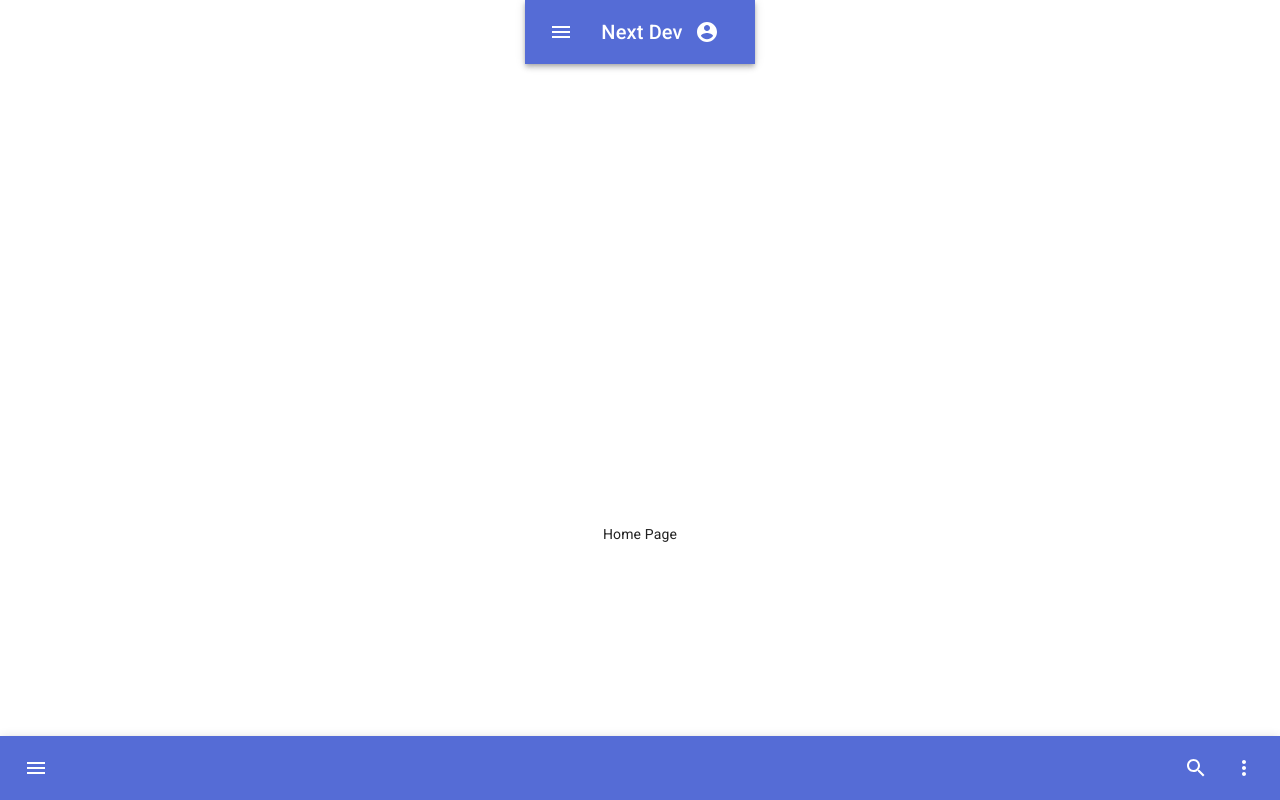
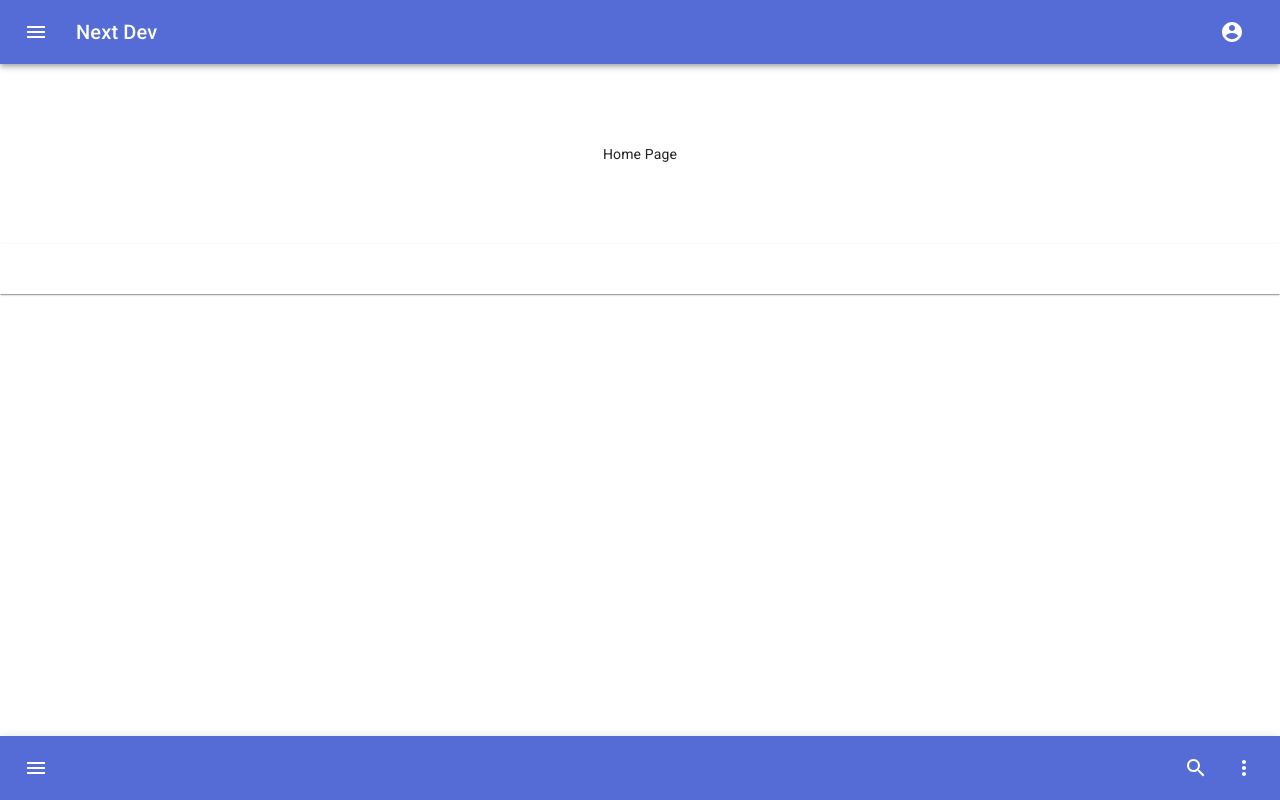
Before and after one commit to kaori-tokashiki/next-dev, a Next.js app: page / in a window 1280 px wide. Built offline with nearby package versions, Linux system fonts and the light colour scheme.

Commit message:
commented out 'container' class

```diff
--- a/src/pages/index.tsx
+++ b/src/pages/index.tsx
@@ -5,7 +5,7 @@ import Footer from '../components/Footer'
 
 const Home = () => {
   return (
-    <div className={styles.container}>
+    <div /* className={styles.container} */ >
       <Head>
         <title>Next Dev</title>
         <link rel="icon" href="/favicon.ico" />
```
